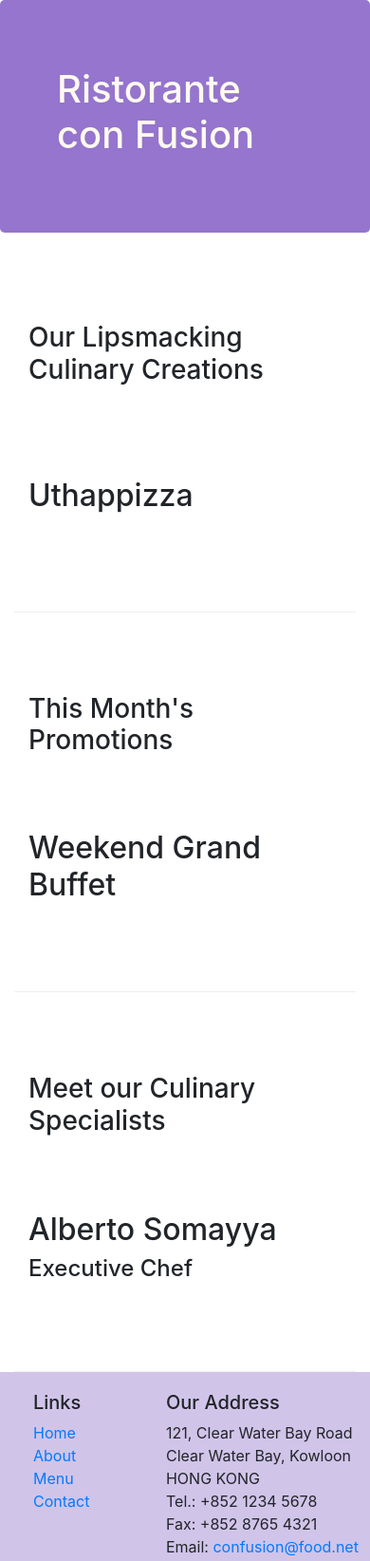
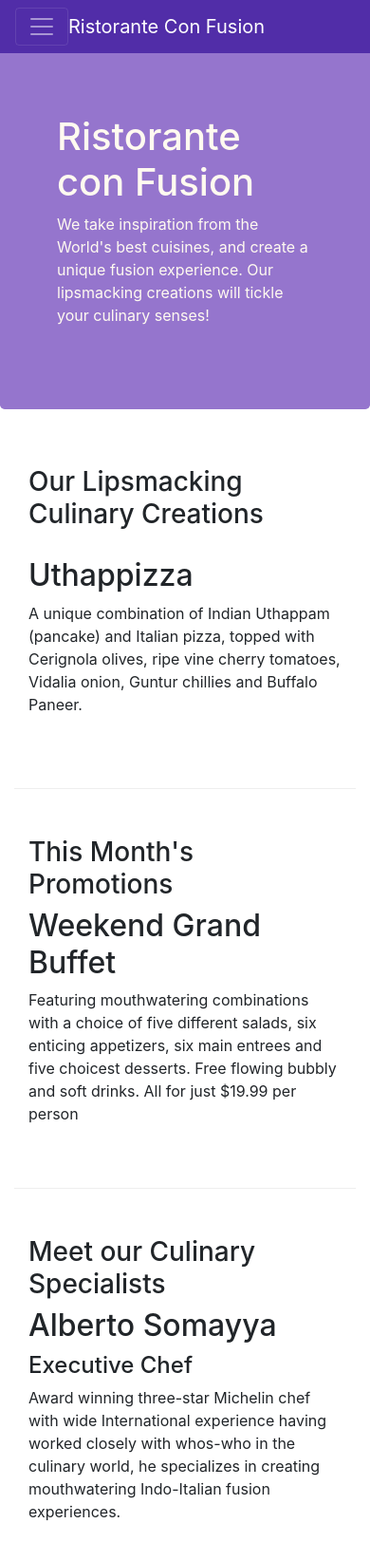
Before and after one commit to garreyxu/conFusion, a website: page index.html in a window 390 px wide. Shown: the top 1644 px of the page at 95% size. Drawn offline with nearby package versions, Linux system fonts and the light colour scheme.

Commit message:
implement nav bar for index and aboutus page

```diff
--- a/css/style.css
+++ b/css/style.css
@@ -28,3 +28,12 @@
     margin: 0px;
     color: #0f0f0f;
 }
+
+body {
+    padding: 50px 0px 0px 0px;
+    z-index: 0;
+}
+
+.navbar-dark{
+    background-color: #512da8;
+}
--- a/index.html
+++ b/index.html
@@ -14,13 +14,29 @@
 </head>
 
 <body>
-
+    <nav class="navbar navbar-dark navbar-expand-sm fixed-top">
+        <div class="container">
+            <button class="navbar-toggler" type="button" data-toggle="collapse" data-target="#Navbar">
+                <span class="navbar-toggler-icon"></span>
+            </button>
+            <a class="navbar-brand mr-auto" href="#">Ristorante Con Fusion</a>
+            <div class="collapse navbar-collapse" id="Navbar">
+                <ul class="navbar-nav mr-auto">
+                    <li class="nav-item active"><a class="nav-link" href="#">Home</a></li>
+                    <li class="nav-item"><a class="nav-link" href="./aboutus.html">About</a></li>
+                    <li class="nav-item"><a class="nav-link" href="#">Menu</a></li>
+                    <li class="nav-item"><a class="nav-link" href="#">Contact</a></li>
+                </ul>
+            </div>
+        </div>
+    </nav>
     <header class="jumbotron">
         <div class="container">
             <div class="row row-header">
                 <div class="col-12 col-sm-6">
                     <h1>Ristorante con Fusion</h1>
-                    <p class="d-none d-sm-block">We take inspiration from the World's best cuisines, and create a unique fusion experience. Our lipsmacking creations will tickle your culinary senses!</p>
+                    <p>We take inspiration from the World's best cuisines, and create a
+                        unique fusion experience. Our lipsmacking creations will tickle your culinary senses!</p>
                 </div>
                 <div class="col-12 col-sm">
                 </div>
@@ -35,7 +51,9 @@
             </div>
             <div class="col col-sm order-sm-first col-md">
                 <h2>Uthappizza</h2>
-                <p class="d-none d-sm-block">A unique combination of Indian Uthappam (pancake) and Italian pizza, topped with Cerignola olives, ripe vine cherry tomatoes, Vidalia onion, Guntur chillies and Buffalo Paneer.</p>
+                <p>A unique combination of Indian Uthappam (pancake) and Italian pizza,
+                    topped with Cerignola olives, ripe vine cherry tomatoes, Vidalia onion, Guntur chillies and Buffalo
+                    Paneer.</p>
             </div>
         </div>
 
@@ -46,7 +64,9 @@
             </div>
             <div class="col col-sm col-md">
                 <h2>Weekend Grand Buffet</h2>
-                <p class="d-none d-sm-block">Featuring mouthwatering combinations with a choice of five different salads, six enticing appetizers, six main entrees and five choicest desserts. Free flowing bubbly and soft drinks. All for just $19.99 per person </p>
+                <p>Featuring mouthwatering combinations with a choice of five different
+                    salads, six enticing appetizers, six main entrees and five choicest desserts. Free flowing bubbly
+                    and soft drinks. All for just $19.99 per person </p>
             </div>
         </div>
 
@@ -57,7 +77,9 @@
             <div class="col col-sm order-sm-first col-md">
                 <h2>Alberto Somayya</h2>
                 <h4>Executive Chef</h4>
-                <p class="d-none d-sm-block">Award winning three-star Michelin chef with wide International experience having worked closely with whos-who in the culinary world, he specializes in creating mouthwatering Indo-Italian fusion experiences. </p>
+                <p>Award winning three-star Michelin chef with wide International experience
+                    having worked closely with whos-who in the culinary world, he specializes in creating mouthwatering
+                    Indo-Italian fusion experiences. </p>
             </div>
         </div>
     </div>
@@ -69,7 +91,7 @@
                     <h5>Links</h5>
                     <ul class="list-unstyled">
                         <li><a href="#">Home</a></li>
-                        <li><a href="#">About</a></li>
+                        <li><a href="./aboutus.html">About</a></li>
                         <li><a href="#">Menu</a></li>
                         <li><a href="#">Contact</a></li>
                     </ul>
```
Also changed, not shown: aboutus.html (+21 -2 lines). Lines whose indentation alone changed are shown as unchanged.
